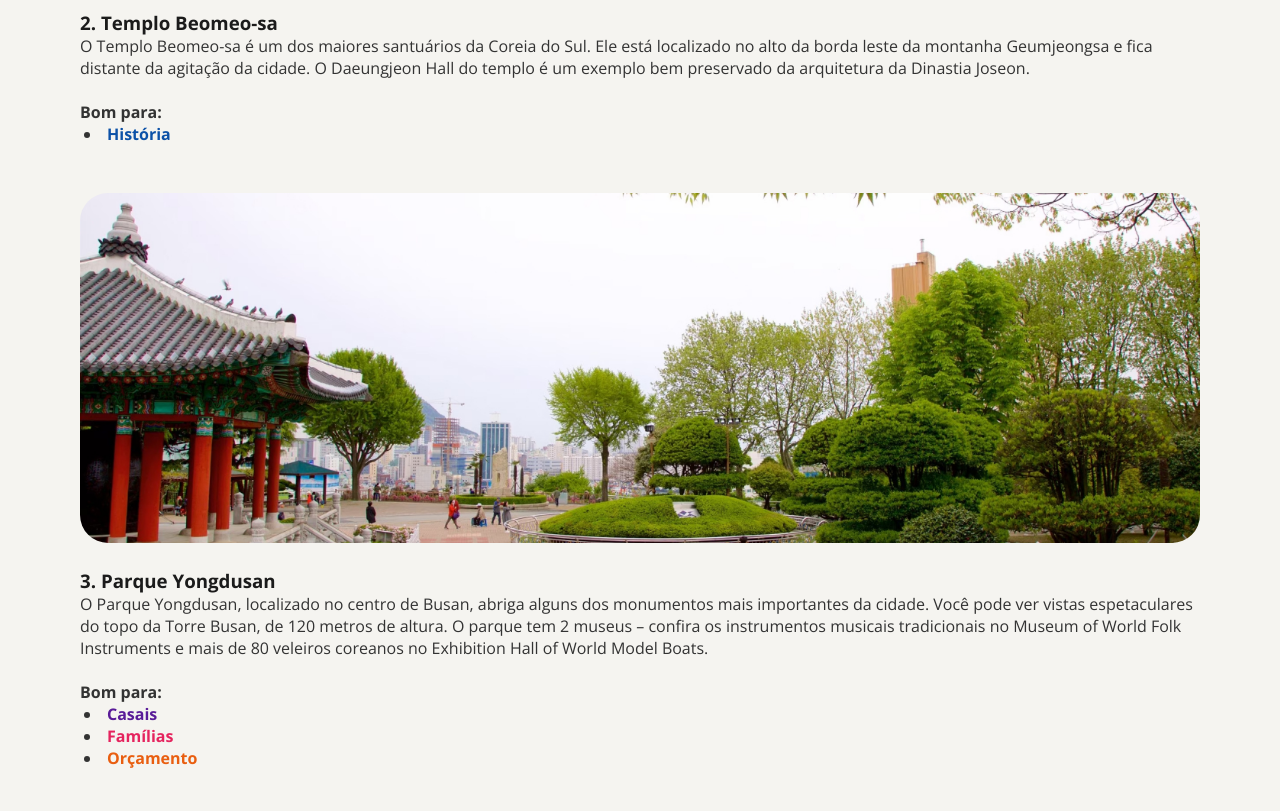
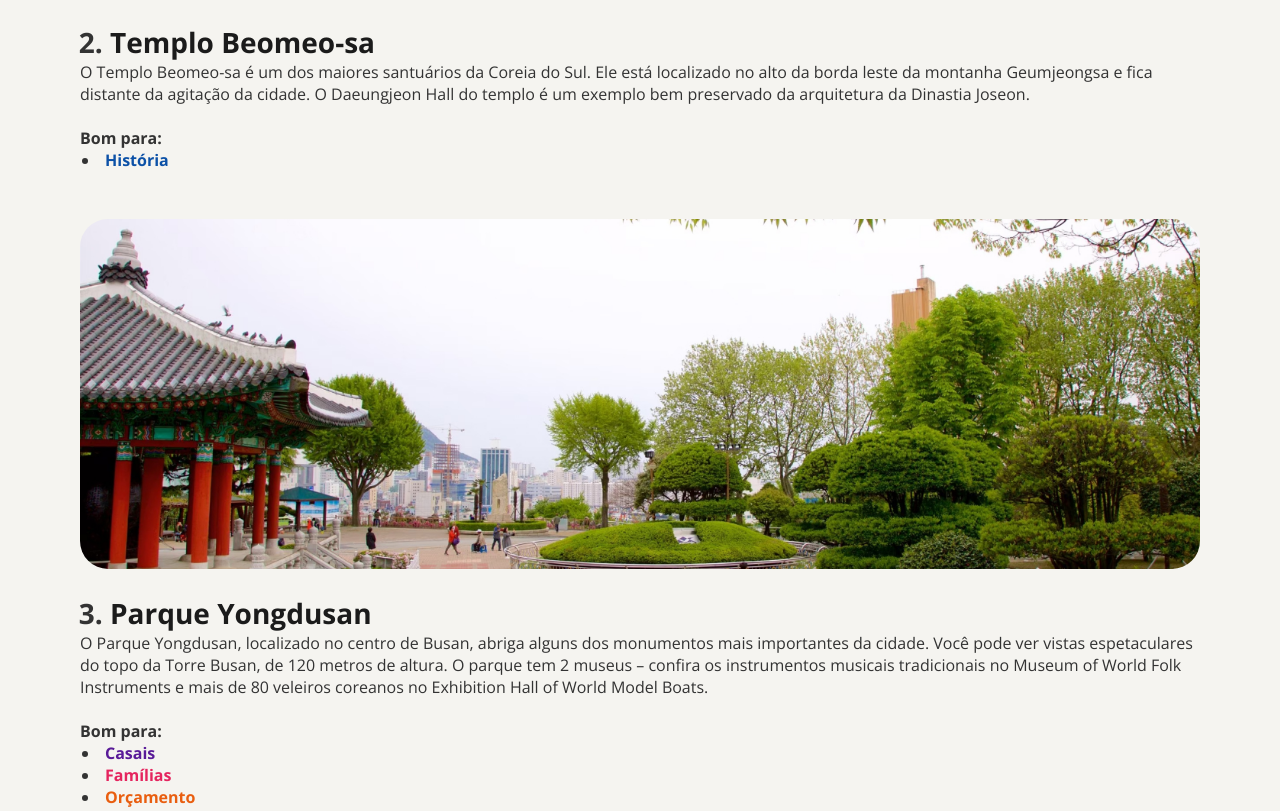
Before and after one commit to igorsantos-p/desafio-local-turistico, a plain HTML site: page index.html in a window 1280 px wide. Shown: the part 2353-3164 px from the top of the page. Drawn offline with nearby package versions, Linux system fonts and the light colour scheme.

Commit message:
Reorganizando em lista ordenada e estilizando

```diff
--- a/index.html
+++ b/index.html
@@ -44,39 +44,48 @@
           </p>
         </section>
         <section id="destinations">
-          <article>
+          <ol>
+            <div id="item-01">
               <img src="./assets/img_01.jpg" alt="" />
-            <h3>1. Templo Haedong Yonggungsa</h3>
+              <li>
+                <h3>Templo Haedong Yonggungsa</h3>
+              </li>
               <p>
                 O Templo Haedong Yonggungsa é um templo budista localizado no
                 extremo nordeste de Busan. Construído em 1376, é um dos poucos
-              templos na Coreia construídos à beira-mar – você pode desfrutar de
-              vistas do Mar do Leste de um lado e de belas montanhas do outro.
+                templos na Coreia construídos à beira-mar – você pode desfrutar
+                de vistas do Mar do Leste de um lado e de belas montanhas do
+                outro.
               </p>
               <br />
               <span>Bom para:</span>
               <ul>
                 <li>História</li>
               </ul>
-          </article>
-          <article>
+            </div>
             <img src="./assets/img_02.jpg" alt="" />
-            <h3>2. Templo Beomeo-sa</h3>
+            <div id="item-02">
+              <li>
+                <h3>Templo Beomeo-sa</h3>
+              </li>
               <p>
                 O Templo Beomeo-sa é um dos maiores santuários da Coreia do Sul.
-              Ele está localizado no alto da borda leste da montanha Geumjeongsa
-              e fica distante da agitação da cidade. O Daeungjeon Hall do templo
-              é um exemplo bem preservado da arquitetura da Dinastia Joseon.
+                Ele está localizado no alto da borda leste da montanha
+                Geumjeongsa e fica distante da agitação da cidade. O Daeungjeon
+                Hall do templo é um exemplo bem preservado da arquitetura da
+                Dinastia Joseon.
               </p>
               <br />
               <span>Bom para:</span>
               <ul>
                 <li>História</li>
               </ul>
-          </article>
-          <article>
+            </div>
             <img src="./assets/img_03.jpg" alt="" />
-            <h3>3. Parque Yongdusan</h3>
+            <div id="item-03">
+              <li>
+                <h3>Parque Yongdusan</h3>
+              </li>
               <p>
                 O Parque Yongdusan, localizado no centro de Busan, abriga alguns
                 dos monumentos mais importantes da cidade. Você pode ver vistas
@@ -92,7 +101,8 @@
                 <li>Famílias</li>
                 <li>Orçamento</li>
               </ul>
-          </article>
+            </div>
+          </ol>
         </section>
         <div class="line"></div>
         <p>
--- a/style.css
+++ b/style.css
@@ -20,7 +20,9 @@ body {
   color: var(--text-secondary);
 }
 
-h1, h2, h3 {
+h1,
+h2,
+h3 {
   color: var(--text-primary);
 }
 
@@ -85,7 +87,23 @@ h2 {
   margin-top: 6.4rem;
 }
 
+#item-01,
+#item-02,
+#item-03 {
+  margin-bottom: 4.8rem;
+}
+
+ol li {
+  margin-left: 3rem;
+}
+
+ol li::marker {
+  font-size: 2.8rem;
+  font-weight: 700;
+}
+
 h3 {
+  font-size: 2.8rem;
   margin-top: 2rem;
 }
 
@@ -93,31 +111,30 @@ span {
   font-weight: bold;
 }
 
-ul {
+ul li {
   list-style: inside;
-  margin-bottom: 4.8rem;
-  margin-left: 0.4rem;
+  margin-left: 0.2rem;
   font-weight: bold;
 }
-
 
 ul li:first-child {
   color: #0c51a7;
 }
 
-#destinations article:nth-child(3) li:nth-child(1) {
+#item-03 ul li:nth-child(1) {
   color: #591b98;
 }
 
-#destinations article:nth-child(3) li:nth-child(2) {
-  color: #E5245E;
+#item-03 ul li:nth-child(2) {
+  color: #e5245e;
 }
 
-#destinations article:nth-child(3) li:nth-child(3) {
-  color: #E95E10;
+#item-03 ul li:nth-child(3) {
+  color: #e95e10;
 }
 
 ul li::marker {
+  font-size: 1.6rem;
   color: var(--text-secondary);
 }
 
```
Lines whose indentation alone changed are shown as unchanged.
